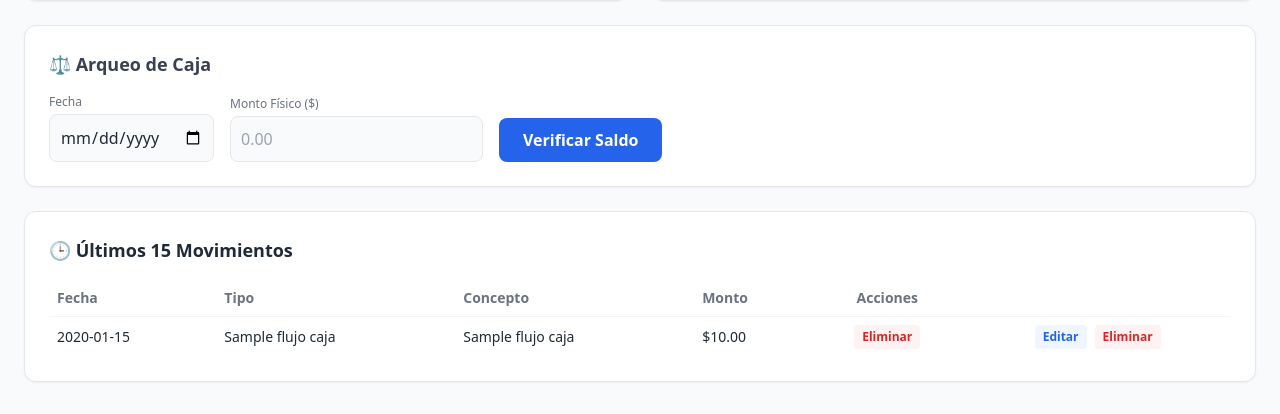
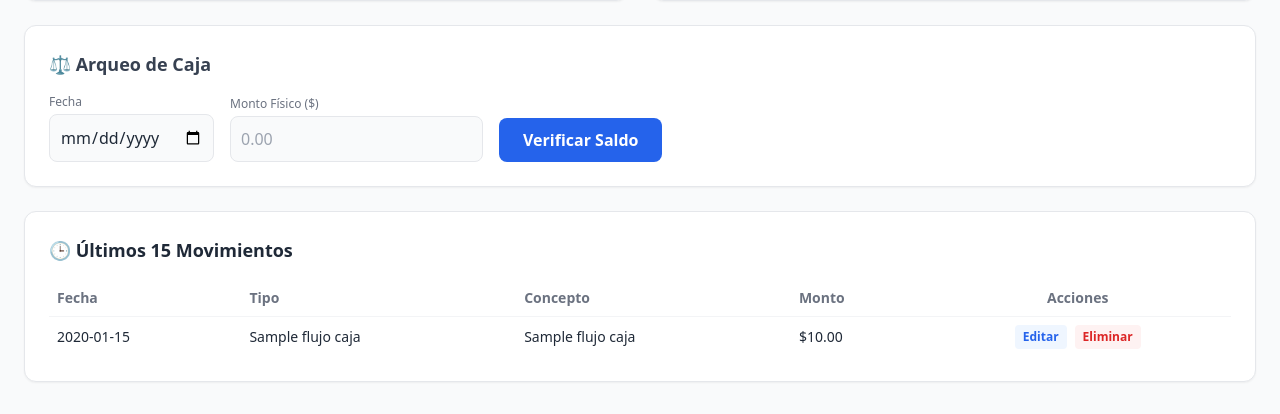
Before and after one commit to xlink1729-cloud/Caja-clinica, a FastAPI app: page / in a window 1280 px wide. Shown: the part 386-800 px from the top of the page. Run offline with FastAPI, Linux system fonts and the light colour scheme; the visitor is signed in with stand-in values (Sample User, id 1); a database or web service that is not in the repository returns one stand-in record (values such as "Sample title"); data that the repository does not hold is empty; some libraries are stand-ins or nearby versions.

Commit message:
Update control_caja.html

```diff
--- a/templates/control_caja.html
+++ b/templates/control_caja.html
@@ -67,11 +67,6 @@
                     <td class="p-2">{{ m[1] }}</td>
                     <td class="p-2">{{ m[2] }}</td>
                     <td class="p-2 font-medium">${{ "{:,.2f}".format(m[4]) }}</td>
-                    <td class="p-2 text-center">
-                        <form action="/borrar-movimiento/{{ m[0] }}" method="POST" onsubmit="return confirm('¿Eliminar este movimiento?');">
-                            <button type="submit" class="text-red-600 hover:text-red-800 font-bold text-xs bg-red-50 px-2 py-1 rounded">Eliminar</button>
-                        </form>
-                    </td>
                     <td class="p-2 text-center flex justify-center gap-2">
                         <a href="/editar-movimiento/{{ m[0] }}" class="text-blue-600 hover:text-blue-800 font-bold text-xs bg-blue-50 px-2 py-1 rounded">Editar</a>
                         <form action="/borrar-movimiento/{{ m[0] }}" method="POST" onsubmit="return confirm('¿Eliminar?');">
```
